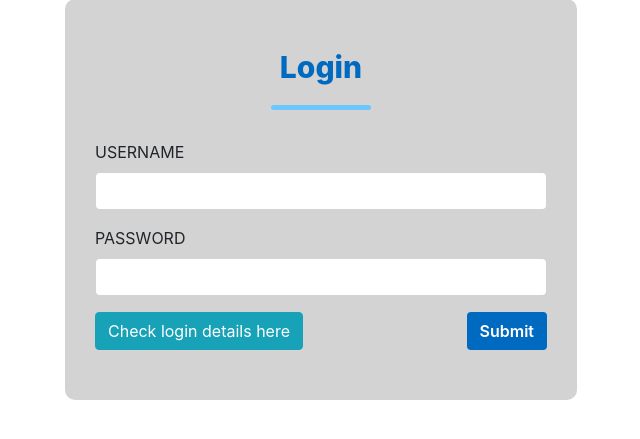
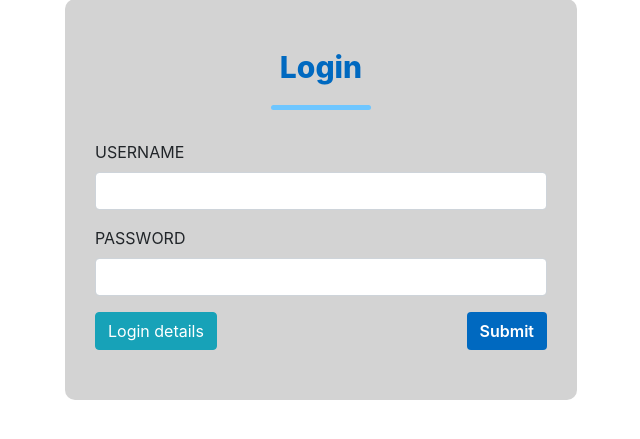
Before and after one commit to Shreyas14398/WebstacksAce, a PHP site: page /login.php in a window 1280 px wide. Shown: the part 51-490 px from the top of the page, without its empty margins (319-959 px from the left). Run offline with PHP 8.4, Linux system fonts and the light colour scheme.

Commit message:
Update login.php

```diff
--- a/2/login.php
+++ b/2/login.php
@@ -107,7 +107,7 @@ session_start();
 
     <button type="submit" class="btn btn-login float-right" name="login" onclick="return validate()">Submit</button>
 </form>
-<button type="button" class="btn btn-info" data-toggle="collapse" data-target="#dem">Check login details here</button>
+<button type="button" class="btn btn-info" data-toggle="collapse" data-target="#dem">Login details</button>
   </div>
 
     <div id="dem" class="collapse">
```
